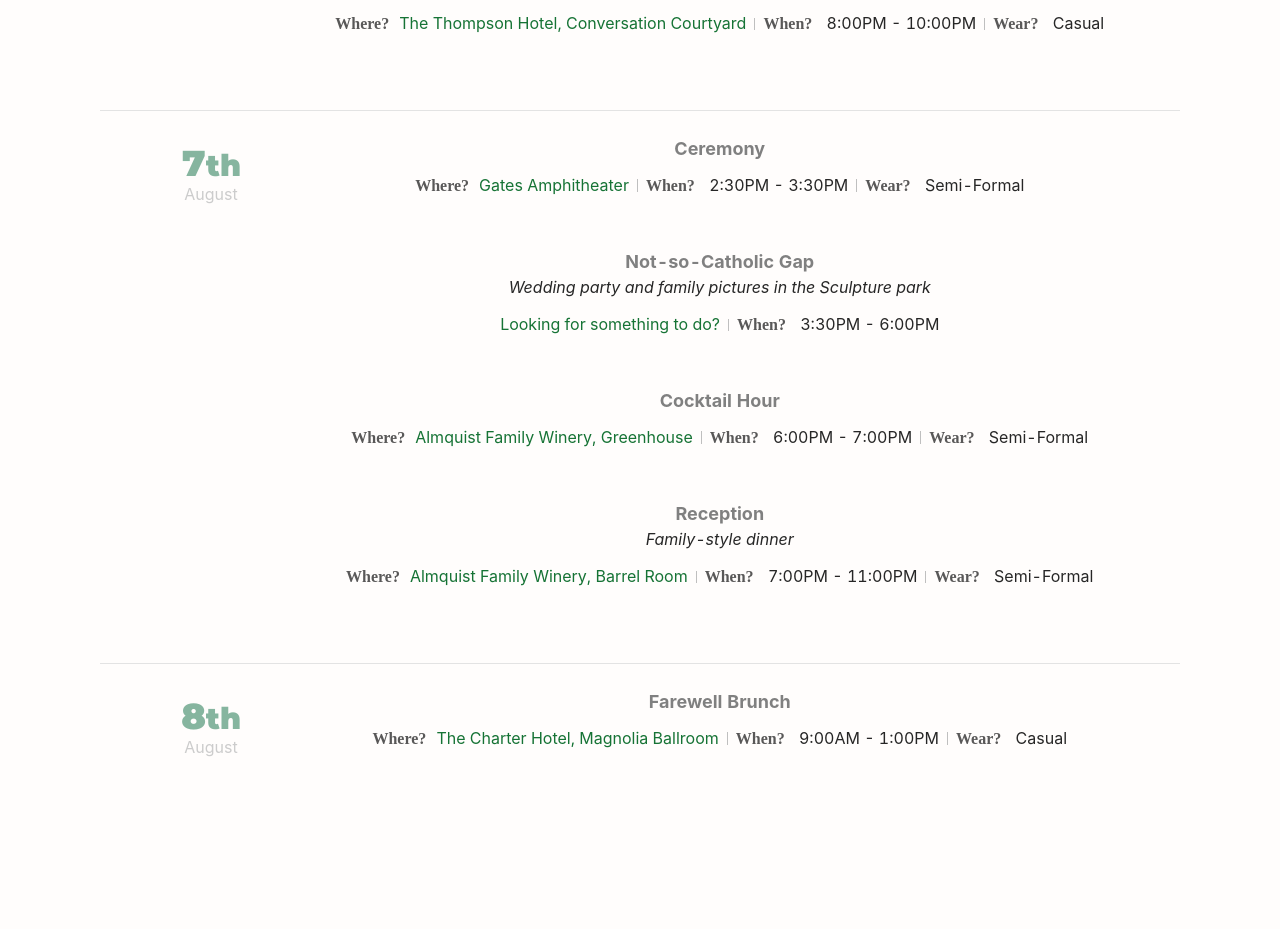
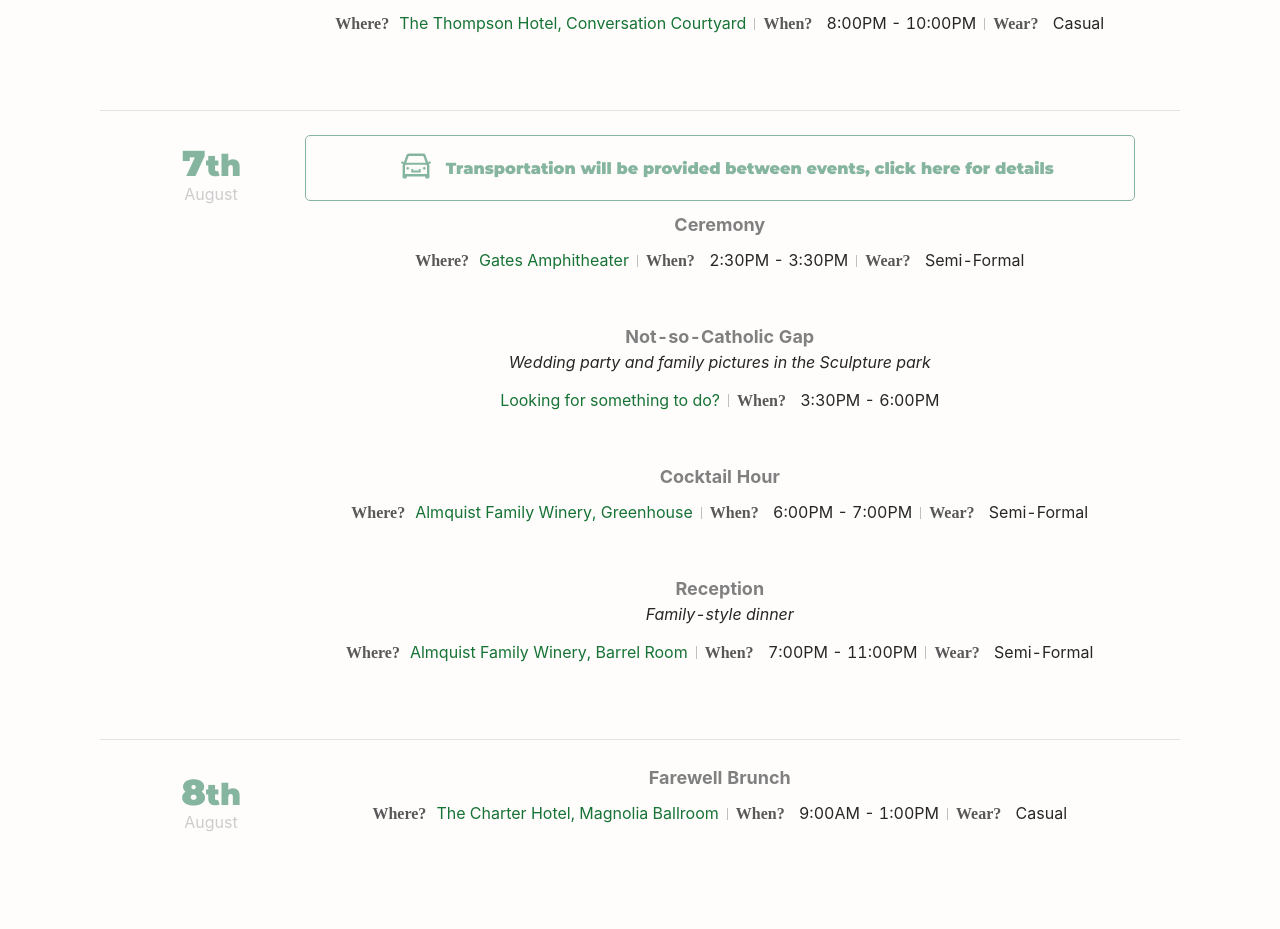
Before and after one commit to m34gh4nb3th/nedsbigday, a React (Create React App) app: page / in a window 1280 px wide. Shown: the part 1340-2269 px from the top of the page. Built offline with nearby package versions, Linux system fonts and the light colour scheme; a web font is replaced by a local one.

Commit message:
transportation timeline

```diff
--- a/src/App.js
+++ b/src/App.js
@@ -15,6 +15,7 @@
 import TriviaPage from './Components/Trivia/TriviaPage';
 import Registry from './Components/Pages/Registry';
 import Covid from './Components/Pages/Covid';
+import Transportation from './Components/Pages/Transportation'
 import { Layout } from 'antd';
 
 const { Footer, Content } = Layout;
@@ -56,6 +57,9 @@
           <Route path="/covid">
             <Covid />
           </Route>
+          <Route path="/transportation">
+            <Transportation />
+          </Route>
           <Route path="/topsecret">
             <RSVPList />
           </Route>
--- a/src/Components/Home/HomePage.js
+++ b/src/Components/Home/HomePage.js
@@ -3,6 +3,7 @@
 import EventInfo from './EventInfo';
 import Date from './Date';
 import eventData from './eventData';
+import {CarOutlined} from '@ant-design/icons'
 
 import {
     isBrowser,
@@ -35,6 +36,15 @@
                                 <Date day={date} month="August"/>
                             </Col>
                             <Col md={{ span: 19 }} xs={{ span: 24}} style={{ paddingLeft: '26px'}}>
+                                {date == 7 && (
+                                    <div style={{width: '100%', display: 'flex', alignItems: 'center', marginBottom: '10px', padding: '15px 0px', border: '1px solid #86b59f', borderRadius: '5px', cursor: 'pointer'}}>
+
+                                        <a href="/transportation" style={{textAlign: 'center', width: '100%', fontFamily: 'Montserrat', color: '#86b59f', display: 'flex', alignItems: 'center', justifyContent: 'center', '&:hover': {opacity: 0.5}}}>
+                                            <div style={{marginLeft: '15px', marginRight: '15px'}}><CarOutlined twoToneColor="#86b59f" style={{fontSize: 30}}/></div>
+                                            Transportation will be provided between events, click here for details
+                                        </a>
+                                    </div>
+                                )}
                                 {eventData[date] && eventData[date].map( event => (
                                     <EventInfo
                                         eventName = {event.eventName}
--- /dev/null
+++ b/src/Components/Pages/Transportation.js
@@ -0,0 +1,43 @@
+import React from 'react';
+import { Card } from 'antd';
+import { isMobile } from "react-device-detect";
+
+const style = {
+    page: {
+      width: isMobile ? '95%' : '80%',
+      display: 'flex',
+      flexDirection: 'column',
+      justifyContent: 'center',
+      alignItems: 'center',
+      marginLeft: isMobile ? '2.5%' : '10%',
+      marginRight: isMobile ? '2.5%' : '10%',
+    },
+    card: {
+      width: '100%'
+    }
+}
+
+
+const Transportation = () =>  {
+    return(
+        <div style={style.page}>
+            <h1 style={{ paddingBottom: '25px' }}>Wedding Day Transportation</h1>
+            <p style={{textAlign: 'center'}}>Saturday is spread out across a few different venues and we want to make sure it's as easy as possible for folks to get around without driving. See below for details on provided transportation</p>
+            <Card style={style.card}>
+                <h4>2:30 - Charter Hotel to Gates Amphitheater</h4>
+                <p>A shuttle will be waiting for guests in front of the hotel</p>
+                <h4>3:30 - Gates Amphitheater to Charter Hotel</h4>
+                <p>Guests can return to the hotel for the not-so-catholic gap if they wish</p>
+                <h4>5:30 - Charter Hotel to Reception</h4>
+                <p>A shuttle will be waiting for guests in front of the hotel</p>
+                <h4>5:45 - Pub 70 to Reception</h4>
+                <p>The shuttle will go from the hotel to Pub 70 and head to Almquist Family Winery from there</p>
+                <h4>Post Reception - Lyft Code</h4>
+                <p>Guests can use our Lyft Code for $20 off. You can enter the code MEAGHANANDIAN21 in the Rewards section of the app before boking your ride. If you don't have Lyft <a href="https://www.lyft.com/i/MEAGHANANDIAN21" style={{textDecoration: 'underline'}}>you can download it here and the code will automatically be applied</a></p>
+            </Card>
+
+        </div>
+    )
+}
+
+export default Transportation;
--- a/src/Components/Pages/Travel.js
+++ b/src/Components/Pages/Travel.js
@@ -78,8 +78,7 @@
                         <h2 style={style.category}>Other</h2>
                     </Col>
                     <Col md={{ span: 16 }} xs={{ span: 24 }} style={{textAlign: 'left'}}>
-                        <p style={{marginBottom: '0px'}}>We will coordinate shuttles for day-of transportation between the hotel and the venues. </p>
-                        <p style={{textAlign: 'center'}}><i>Details to come</i></p>
+                        <p>We have coordinated shuttles for day-of transportation between the hotel and the venues. <a href="/transportation" style={{textDecoration: 'underline'}}>Click here for a day-of transportation timeline </a> </p>
                         <p>There is parking available for $55 per day at the Charter Hotel should you choose to rent a car or drive.</p>
                         <p>The hotel is conveniently located downtown so you certainly do not need a car to get around and explore the city.</p>
                         <p>The city has great bus system and a couple (electric) bike rental companies if you want to leave the downtown area.</p>
```
